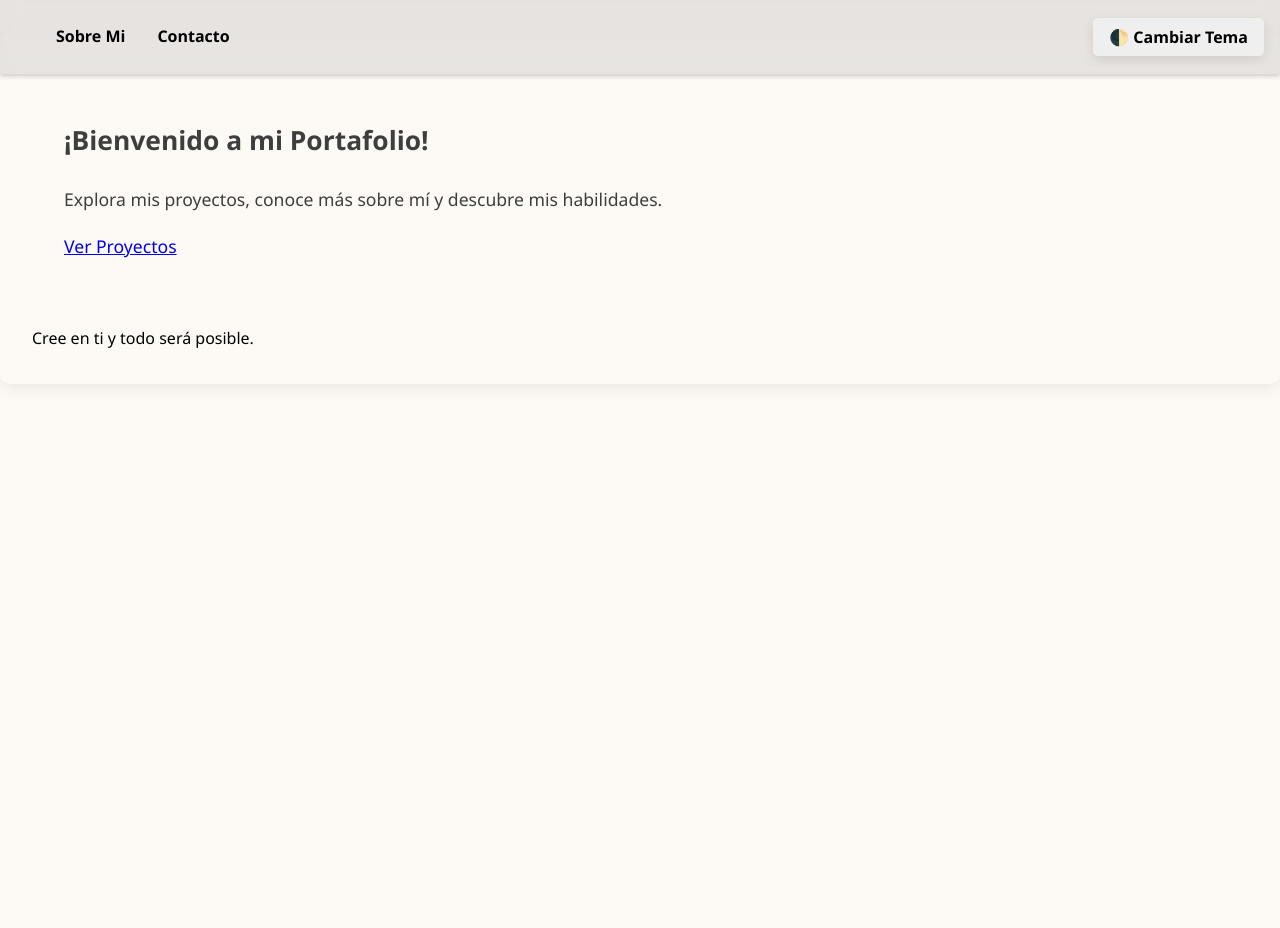
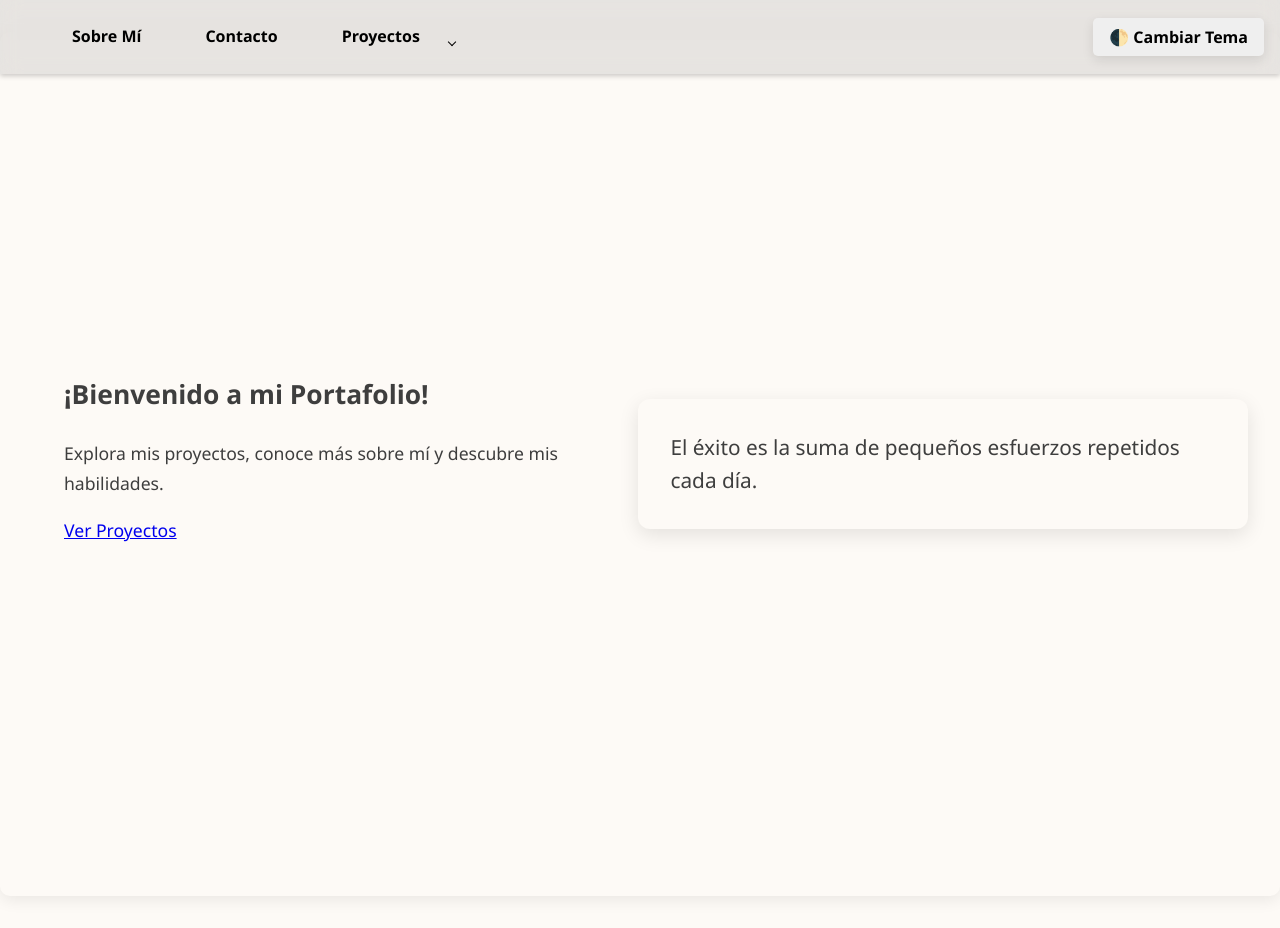
Before and after one commit to Eguis16/PortaFolio, a Flask app: page / in a window 1280 px wide. Before the commit the page ends 348 px from the top, so only its background shows below. Run offline with Flask 3, Linux system fonts and the light colour scheme.

Commit message:
Actualización del portafolio: fecha 20-08-2025

```diff
--- a/app/static/js/main.js
+++ b/app/static/js/main.js
@@ -12,12 +12,28 @@
   const contenedor = document.getElementById('frases');
   if (!contenedor) return;
 
-  function Update() {
-    contenedor.textContent = frases[Math.floor(Math.random() * frases.length)];
+  let Ultima_Frase = '';
+
+  function FraseAleatoria() {
+    let Nueva_Frase;
+    do {
+      Nueva_Frase = frases[Math.floor(Math.random() * frases.length)];
+    } while (Nueva_Frase === Ultima_Frase)
+    Ultima_Frase = Nueva_Frase;
+    return Nueva_Frase;
   }
 
-  Update(); // Mostrar una frase al cargar
-  setInterval(Update, 10000); // Cambiar cada 10 segundos
-}
+  function Update () {
+    contenedor.style.opacity = 0;
+    setTimeout(() => {
+      contenedor.textContent = FraseAleatoria();
+      contenedor.style.opacity = 1;
+      contenedor.style.animation = 'slideIn 0.5s ease'
+    }, 500);
+  }
 
-document.addEventListener('DOMContentLoaded', Frases);
+  Update();
+  setInterval(Update, 5000);
+};
+
+Frases()
--- a/app/static/styles.css
+++ b/app/static/styles.css
@@ -1,24 +1,23 @@
+/* ========================
+   Variables y Modo Oscuro
+======================== */
 :root {
-    /* Colores */
     --color-bg: #FDFAF6;
     --color-text: #000000;
-    --color-hover: #78B9B5;
+    --color-hover: #154D71;
     --color-secondary: #E8CFC4;
     --color-accent: #A3D9C9;
     --color-title: #3E3E3E;
     --color-detail: #BFAE9F;
 
-    /* Tipografía */
     --font-main: 'Segoe UI', sans-serif;
     --font-size-base: 16px;
     --line-height-base: 1.6;
 
-    /* Espaciado */
     --spacing-sm: 0.5rem;
     --spacing-md: 1rem;
     --spacing-lg: 2rem;
 
-    /* Transiciones */
     --transition-speed: 0.3s;
 }
 
@@ -32,6 +31,9 @@
     --color-detail: #888888;
 }
 
+/* ========================
+   Base
+======================== */
 body {
     background-color: var(--color-bg);
     color: var(--color-text);
@@ -43,7 +45,9 @@
     box-sizing: border-box;
 }
 
-/* Navbar */
+/* ========================
+   Navbar
+======================== */
 .navbar {
     position: fixed;
     top: 0;
@@ -71,39 +75,107 @@
         gap: var(--spacing-md);
     }
 }
-/* Lista principal */
-.main-list {
+
+/* ========================
+   Menú Principal
+======================== */
+.main-nav {
     list-style: none;
     display: flex;
     align-items: center;
     gap: var(--spacing-lg);
+    position: relative;
     flex-wrap: wrap;
 }
 
-.main-list li a {
+.main-nav li {
+    position: relative;
+}
+
+.main-nav li a {
     color: var(--color-text);
     text-decoration: none;
     font-weight: bold;
+    padding: var(--spacing-sm) var(--spacing-md);
     transition: color var(--transition-speed), transform var(--transition-speed);
 }
 
-.main-list li a:hover {
+.main-nav li a:hover {
     color: var(--color-hover);
+    font-weight: bold;
     transform: scale(1.05);
-    cursor: pointer;
 }
 
-/* Responsive */
+/* Flecha para submenús */
+.main-nav li.has-children > a::after {
+    content: '';
+    display: block;
+    height: 5px;
+    width: 5px;
+    border-bottom: 1px solid var(--color-text);
+    border-right: 1px solid var(--color-text);
+    transform: rotate(45deg);
+    position: absolute;
+    right: -1.2rem;
+    top: calc(50% + 2px);
+    transition: all 0.3s ease;
+}
+
+/* Submenú */
+.sub-menu {
+    position: absolute;
+    top: calc(100% + 0.5rem);
+    left: 0;
+    border-radius: 6px;
+    padding: var(--spacing-sm) 0;
+
+    opacity: 0;
+    visibility: hidden;
+    transform: translateY(10px);
+    transition: all var(--transition-speed) ease;
+    min-width: 180px;
+    z-index: 100;
+}
+
+.main-nav li:hover > .sub-menu {
+    opacity: 1;
+    visibility: visible;
+    transform: translateY(0);
+}
+
+.sub-menu li {
+    list-style-type: none;
+    padding: 0;
+}
+
+.sub-menu li a {
+    display: block;
+    color: var(--color-title);
+    font-weight: normal;
+    transition: background-color var(--transition-speed), color var(--transition-speed);
+}
+
+.sub-menu li a:hover {
+    color: #000000;
+    font-weight: bold;
+}
+
 @media (max-width: 780px) {
-    .main-list {
+    .main-nav {
         flex-direction: column;
         align-items: flex-end;
         gap: var(--spacing-md);
     }
 }
 
-/* Componentes */
+/* ========================
+   Componentes
+======================== */
 .box {
+    display: flex;
+    justify-content: center;
+    align-items: center;
+    height: 100vh;
     border-radius: 10px;
     box-shadow: 0 4px 16px rgba(0,0,0,0.08);
     padding: var(--spacing-lg);
@@ -119,6 +191,7 @@
     color: var(--color-title);
     font-size: 1.1rem;
     line-height: 1.7;
+
     padding: var(--spacing-lg);
     margin-bottom: var(--spacing-lg);
     border-radius: 12px;
@@ -129,6 +202,27 @@
 
 .contenido:hover {
     transform: translateY(-2px);
+}
+
+.contenido-1 {
+    color: var(--color-title);
+    font-family: var(--font-main);
+    font-size: 1.3rem;
+    line-height: 1.6;
+    padding: var(--spacing-lg);
+    margin: var(--spacing-lg) auto;
+    border-radius: 12px;
+    background-color: var(--color-bg);
+    box-shadow: 0 6px 20px rgba(0, 0, 0, 0.1);
+    max-width: 800px;
+    animation: slideIn var(--transition-speed) ease-in-out;
+    transition: transform var(--transition-speed), box-shadow var(--transition-speed);
+    word-break: break-word;
+}
+
+.contenido-1:hover {
+    transform: translateY(-4px);
+    box-shadow: 0 8px 24px rgba(0, 0, 0, 0.15);
 }
 
 .button {
@@ -156,3 +250,26 @@
     border-radius: 8px;
     box-shadow: 0 2px 10px rgba(0, 0, 0, 0.1);
 }
+
+/* ========================
+   Animaciones
+======================== */
+@keyframes fadeIn {
+    from {
+        opacity: 0;
+    }
+    to {
+        opacity: 1;
+    }
+}
+
+@keyframes slideIn {
+    from {
+        transform: translateY(30px);
+        opacity: 0;
+    }
+    to {
+        transform: translateY(0);
+        opacity: 1;
+    }
+}
--- a/app/templates/auth/inicio.html
+++ b/app/templates/auth/inicio.html
@@ -32,4 +32,5 @@
         <li><a href="{{url_for('auth.home')}}">Inicio</a></li>
     </form>
 </section>
+
 {%endblock%}
--- a/app/templates/index.html
+++ b/app/templates/index.html
@@ -12,29 +12,45 @@
     {% block styles %} {% endblock %}
     <title>Document</title>
 </head>
+
 <body>
    <nav class="navbar">
     <div class="navbar-content">
-            <ul class="main-list">
-            <li><a href="{{url_for('auth.inicio')}}">Sobre Mi</a></li>
-            <li><a href="url_for{}">Contacto</a></li>
+        <ul class="main-nav">
+            <li><a href="{{ url_for('auth.inicio') }}">Sobre Mí</a></li>
+            <li><a href="{{ url_for('auth.contacto') }}">Contacto</a></li>
+
+            <li class="has-children">
+                <a href="#" title="">Proyectos</a>
+                <ul class="sub-menu">
+                    <li><a href="#">Sysprep</a></li>
+                    <li><a href="#">Inventario</a></li>
+                    <li><a href="#">Documentación</a></li>
                 </ul>
+            </li>
+        </ul>
+
         <button id="theme-toggle" class="button">🌓 Cambiar Tema</button>
     </div>
+</nav>
 
-    </nav>
-    <section class="box">{% block content %}
+
+    <main>
+        <section class="box">
+            {% block content %}
             <div class="contenido">
                 <h1>¡Bienvenido a mi Portafolio!</h1>
                 <p>Explora mis proyectos, conoce más sobre mí y descubre mis habilidades.</p>
-        <a href="{{url_for('auth.proyectos')}}">Ver Proyectos</a>
+                <a href="{{ url_for('auth.proyectos') }}">Ver Proyectos</a>
             </div>
-    <div class="contenido-1" id="frases">
+            <div class="contenido-1" id="frases"></div>
+            {% endblock %}
+        </section>
+    </main>
 
-    </div>
-        {% endblock %}</section>
+    <!-- Scripts -->
+    <script src="{{ url_for('static', filename='js/thema.js') }}"></script>
+    <script src="{{ url_for('static', filename='js/main.js') }}"></script>
+</body>
 
-</body>
-<script src="{{url_for('static', filename='js/thema.js')}}"></script>
-<script src="{{url_for('static', filename='js/main.js')}}"></script>
 </html>
```
Lines whose indentation alone changed are shown as unchanged.
